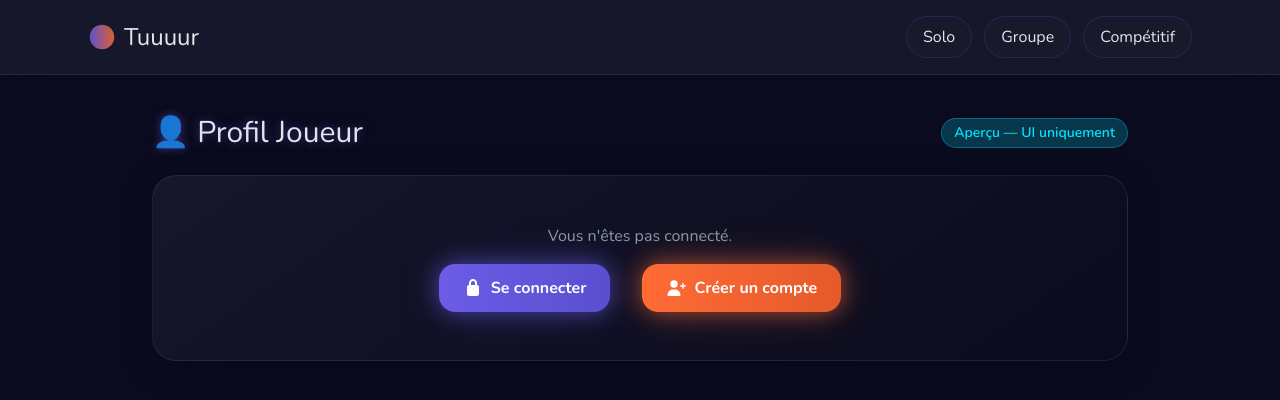
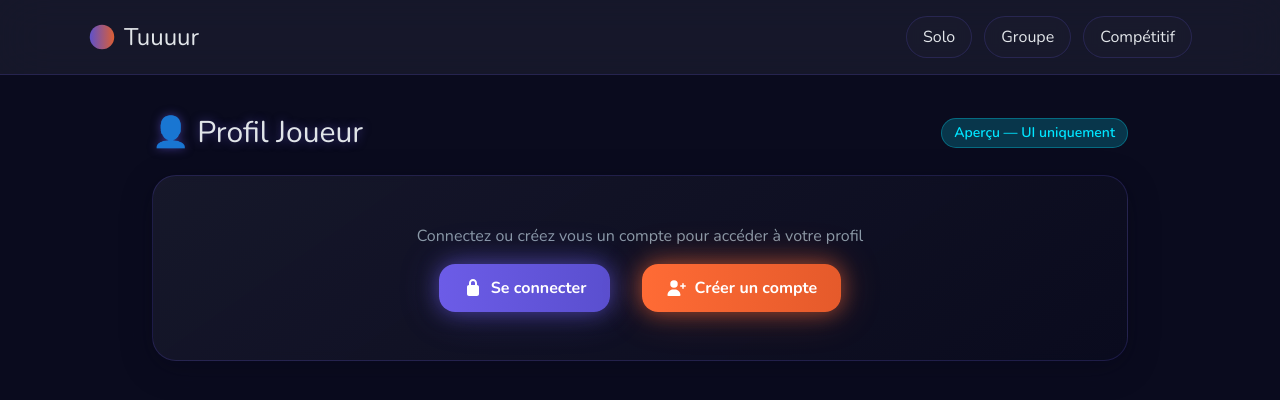
Before and after one commit to TuuuurProject/TuuuurWEB, a Vue app: page /profil in a window 1280 px wide. Shown: the top 400 px of the page. Built offline with nearby package versions, Linux system fonts and the light colour scheme.

Commit message:
MAJ - Need to be loggin to acces to solo game

```diff
--- a/src/components/LoggedInBlock.vue
+++ b/src/components/LoggedInBlock.vue
@@ -1,6 +1,6 @@
 <template>
   <div class="text-center p-6 text-brand-gray">
-    <p class="mb-4">Vous n'êtes pas connecté.</p>
+    <p class="mb-4">{{ props.message }}</p>
     <div class="flex items-center justify-center gap-6">
       <button class="btn btn-primary" @click="router.push({ name: 'Login' })">
         <font-awesome-icon icon="lock" class="mr-2" /> Se connecter
@@ -14,6 +14,22 @@
 </template>
 
 <script lang="ts" setup>
+import { onMounted } from 'vue'
+import useUserStore from '@/stores/user.js'
 import { useRouter } from 'vue-router'
+
 const router = useRouter()
+const userStore = useUserStore()
+
+const props = defineProps<{
+  message?: string
+  comeFrom?: string
+}>()
+
+// Store the current route to redirect after login
+onMounted(() => {
+  if (!userStore.comeFrom) {
+    userStore.comeFrom = props.comeFrom || router.currentRoute.value.fullPath
+  }
+})
 </script>
--- a/src/components/auth/AuthLogin.vue
+++ b/src/components/auth/AuthLogin.vue
@@ -103,6 +103,7 @@ const verifyEmail = async (code: string) => {
     code: code,
   })
   // If token exists in error, redirect to home
-  if (error.value && error.value.token) router.push({ name: 'Home' })
+  if (error.value && error.value.token && userStore.comeFrom) router.push(userStore.comeFrom)
+  else if (error.value && error.value.token) router.push({ name: 'Home' })
 }
 </script>
--- a/src/components/auth/AuthRegister.vue
+++ b/src/components/auth/AuthRegister.vue
@@ -115,6 +115,7 @@ const verifyEmail = async (code: string) => {
     code: code,
   })
   // If token exists in error, redirect to home
-  if (error.value && error.value.token) router.push({ name: 'Home' })
+  if (error.value && error.value.token && userStore.comeFrom) router.push(userStore.comeFrom)
+  else if (error.value && error.value.token) router.push({ name: 'Home' })
 }
 </script>
--- a/src/components/profile/ProfileView.vue
+++ b/src/components/profile/ProfileView.vue
@@ -5,7 +5,6 @@
       <div class="badge-info">Aperçu — UI uniquement</div>
     </header>
 
-    <div class="">
     <div class="gaming-card justify-self-center w-full">
       <!-- Logged in -->
       <div v-if="userStore.isLogged" class="space-y-6">
@@ -34,9 +33,7 @@
             </div>
           </div>
           <div class="text-right">
-              <div
-                class="pill bg-brand-orange/20 border-brand-orange/40 text-brand-orange font-bold"
-              >
+            <div class="pill bg-brand-orange/20 border-brand-orange/40 text-brand-orange font-bold">
               <font-awesome-icon icon="trophy" class="mr-1" /> Élo: 1210
             </div>
             <button class="btn btn-ghost mt-2 text-xs py-1 px-3" @click="openPicker = true">
@@ -122,8 +119,10 @@
         </div>
       </div>
       <!-- Not logged in -->
-        <logged-in-block v-else />
-      </div>
+      <logged-in-block
+        v-else
+        message="Connectez ou créez vous un compte pour accéder à votre profil"
+      />
     </div>
   </section>
 </template>
--- a/src/components/solo/SoloSelect.vue
+++ b/src/components/solo/SoloSelect.vue
@@ -4,9 +4,12 @@
       <h2 class="font-branding text-3xl text-brand-lightGray glow-text">
         <font-awesome-icon icon="bullseye" class="mr-2" /> Mode Solo
       </h2>
-      <div class="badge-success animate-pulse-slow">Sélectionnez au moins une catégorie</div>
+      <div v-if="userStore.isLogged" class="badge-success animate-pulse-slow">
+        Sélectionnez au moins une catégorie
+      </div>
     </header>
 
+    <template v-if="userStore.isLogged">
       <div class="grid gap-6 md:grid-cols-3">
         <!-- Cartes gaming avec backdrop blur -->
         <div class="md:col-span-2 gaming-card">
@@ -118,6 +121,11 @@
           <font-awesome-icon icon="rocket" class="mr-2" /> Commencer l'aventure
         </button>
       </footer>
+    </template>
+
+    <div v-else class="gaming-card justify-self-center w-full">
+      <logged-in-block message="Connectez ou créez vous un compte pour jouer en solo !" />
+    </div>
 
     <ModalDialog :open="open" title="Démarrer le quiz" @close="open = false" @confirm="confirm">
       <div class="space-y-3">
@@ -152,7 +160,11 @@
 
 <script setup lang="ts">
 import { reactive, ref, computed } from 'vue'
-import ModalDialog from '../ModalDialog.vue'
+import ModalDialog from '@/components/ModalDialog.vue'
+import useUserStore from '@/stores/user.js'
+import LoggedInBlock from '@/components/LoggedInBlock.vue'
+
+const userStore = useUserStore()
 
 interface Category {
   id: string
--- a/src/stores/user.ts
+++ b/src/stores/user.ts
@@ -11,12 +11,13 @@ export default defineStore('user', {
   state: () => ({
     token: null as string | null,
     loading: 0 as number,
+    comeFrom: null as string | null, // To store the route before login
   }),
 
   persist: {
     key: 'user-store',
     storage: localStorage,
-    pick: ['token'],
+    pick: ['token', 'comeFrom'],
   },
 
   getters: {
```
Lines whose indentation alone changed are shown as unchanged.
